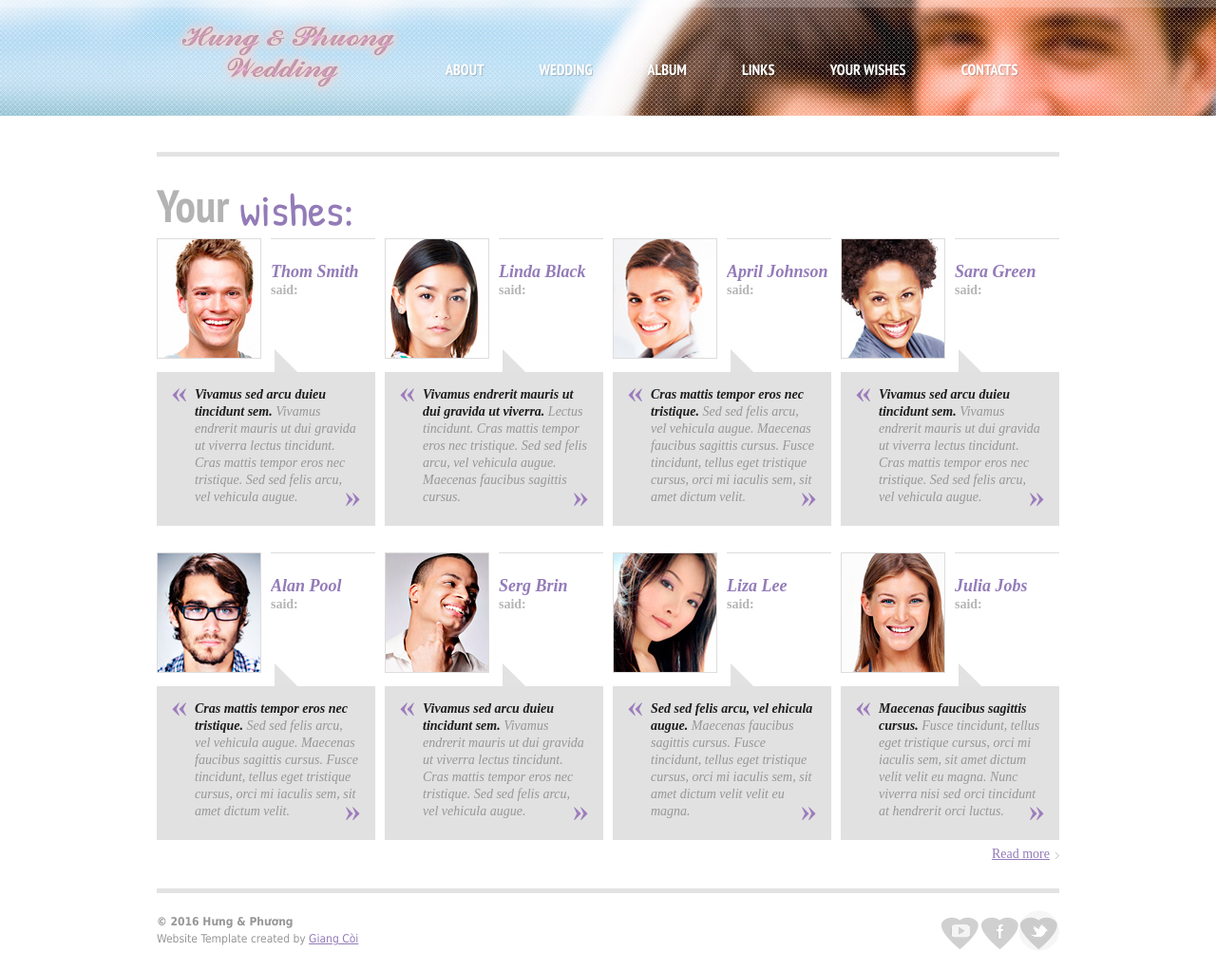
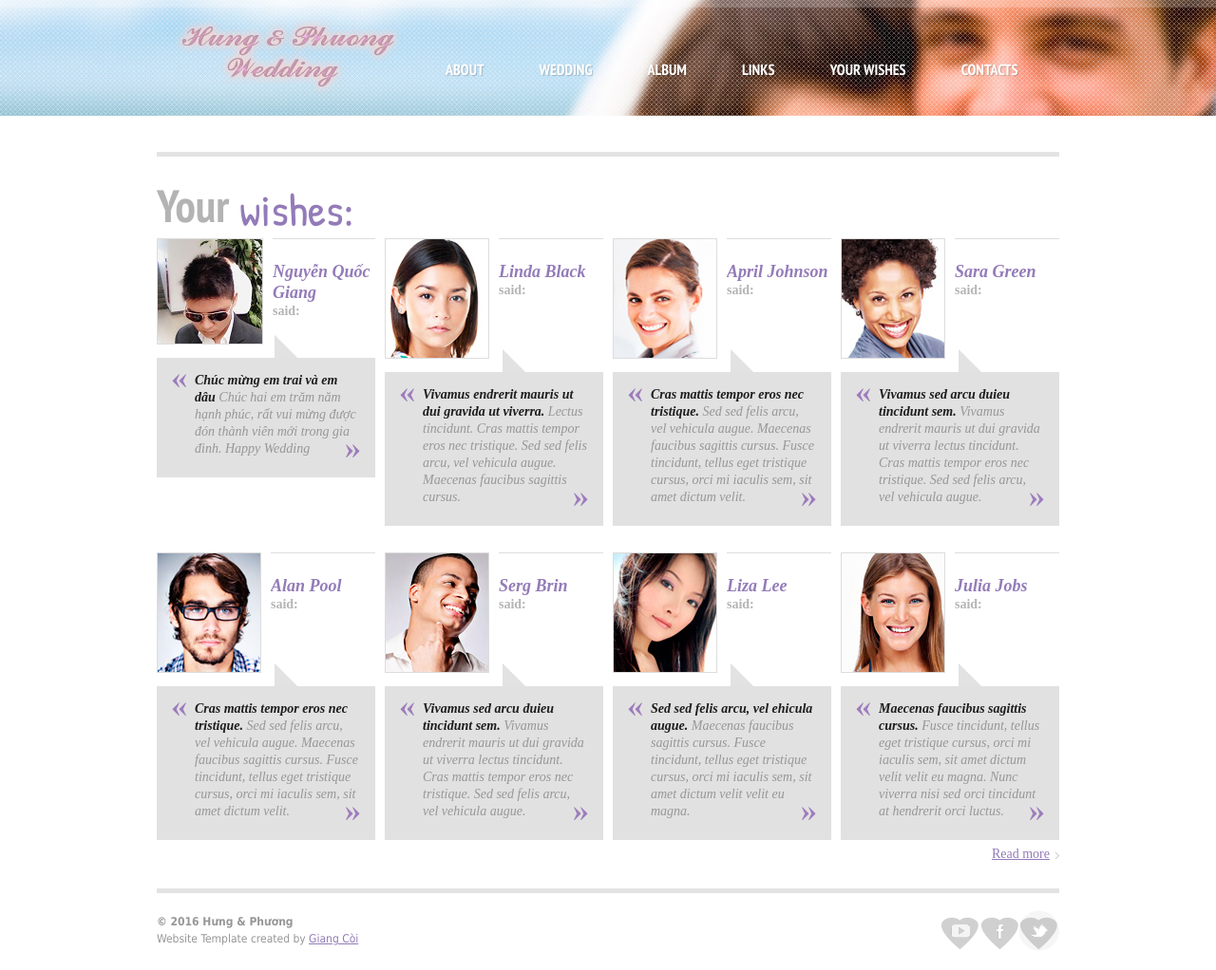
Before and after one commit to hpwedding/hpwedding.github.io, a Jekyll site: the page built from wishes.html, in a window 1280 px wide. Shown: the whole page at 95% size. Built offline with Jekyll 4.4.1, drawn with Linux system fonts in a browser that asks for light colours.

Commit message:
update wishes

```diff
--- a/wishes.html
+++ b/wishes.html
@@ -12,7 +12,7 @@ title: Your Wishes
                             <div class="box-1">
                                 <img src="images/page5-img1.jpg" alt="" class="img-border img-indent">
                                 <div class="extra-wrap">
-                                    <p class="text-1">Thom Smith</p>
+                                    <p class="text-1">Nguyễn Quốc Giang</p>
                                     <p class="text-2">said:</p>
                                 </div>
                             </div>
@@ -20,8 +20,7 @@ title: Your Wishes
                                 <div class="comments-corner"></div>
                                 <div class="comment-1">
                                     <div class="comment-2">
-                                        <p class="text-4"><strong class="clr-1">Vivamus sed arcu duieu tincidunt sem.</strong> Vivamus endrerit mauris ut dui
-gravida ut viverra lectus tincidunt. Cras mattis tempor eros nec tristique. Sed sed felis arcu, vel vehicula augue.</p>
+                                        <p class="text-4"><strong class="clr-1">Chúc mừng em trai và em dâu</strong> Chúc hai em trăm năm hạnh phúc, rất vui mừng được đón thành viên mới trong gia đình. Happy Wedding</p>
                                     </div>
                                 </div>
                             </div>
```
Also changed, not shown: images/page5-img1.jpg.
